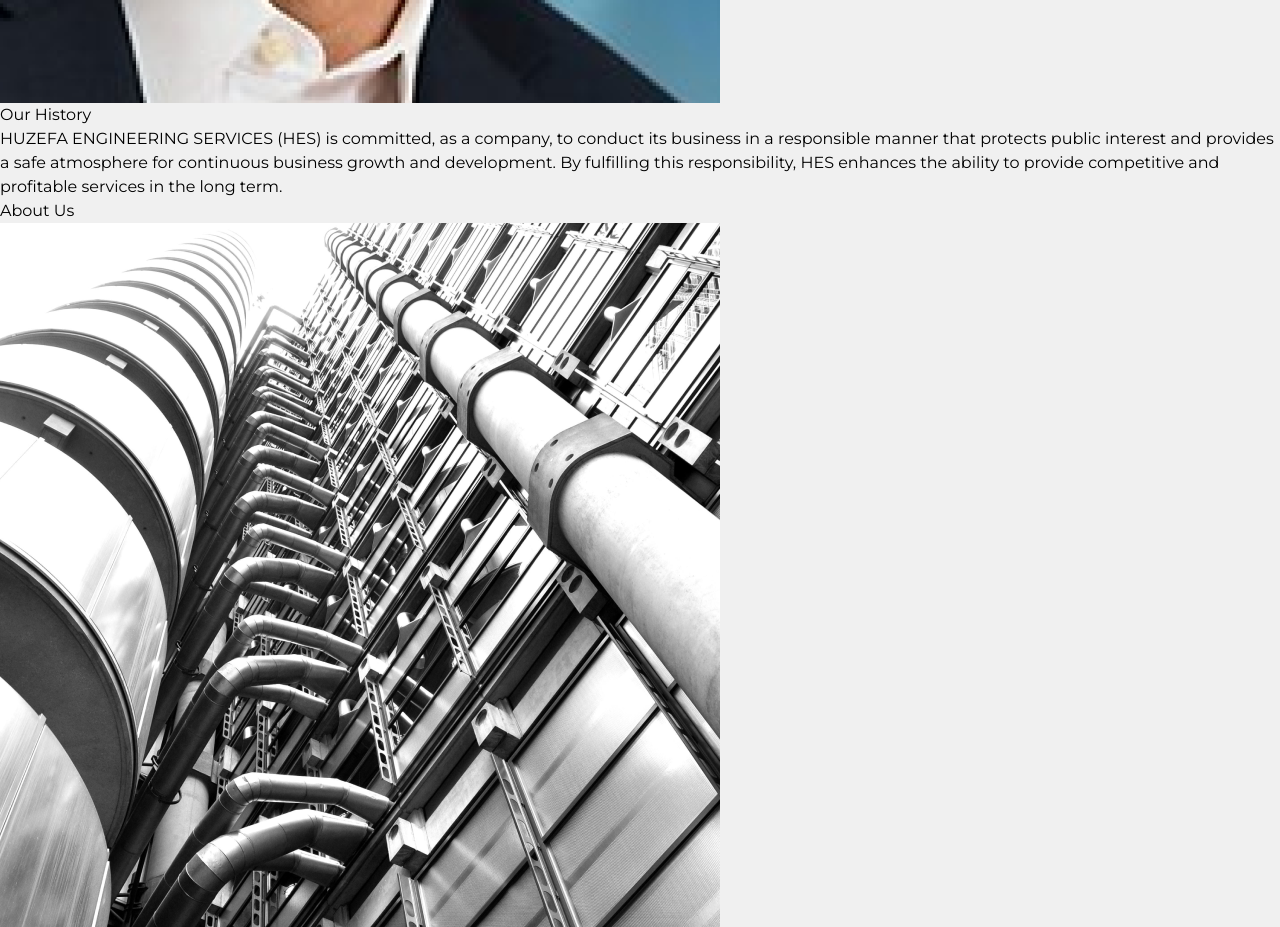
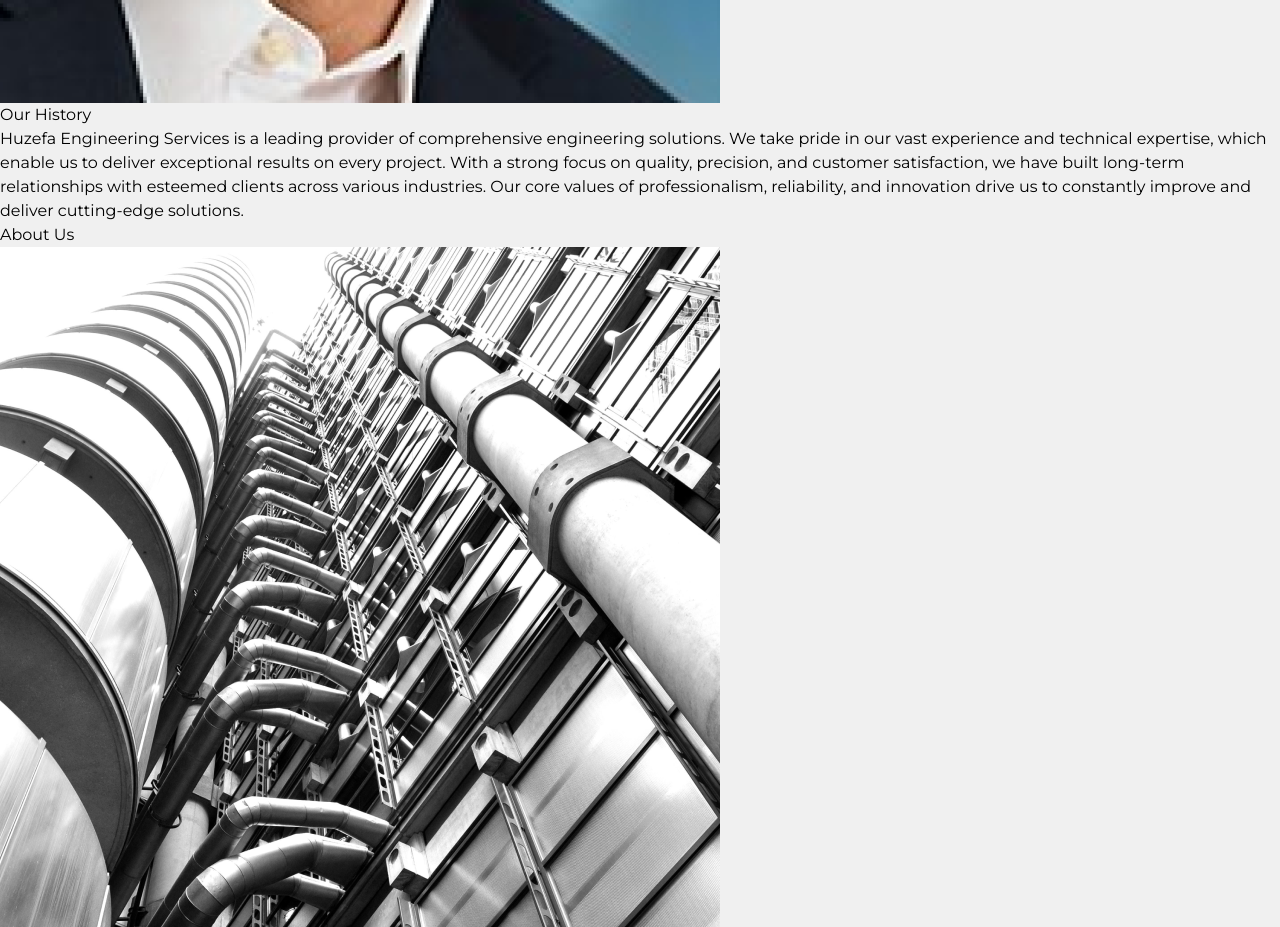
Before and after one commit to asfand687/huzefa-engineering, a React (Vite) app: page / in a window 1280 px wide. Shown: the part 5000-5927 px from the top of the page. Built offline with nearby package versions, Linux system fonts and the light colour scheme.

Commit message:
updated content

```diff
--- a/src/sections/HistorySectionTop.jsx
+++ b/src/sections/HistorySectionTop.jsx
@@ -6,8 +6,8 @@ const HistorySectionTop = () => {
     <div className="flex flex-col md:flex-row items-center gap-6">
       <article className="w-full max-w-[500px]">
         <h2 className="text-4xl font-bold md:font-normal md:text-6xl pb-3">Our History</h2>
-        <p className="text-base font-bold md:font-normalmd:text-2xl">
-          HUZEFA ENGINEERING SERVICES (HES) is committed, as a company, to conduct its business in a responsible manner that protects public interest and provides a safe atmosphere for continuous business growth and development. By fulfilling this responsibility, HES enhances the ability to provide competitive and profitable services in the long term.
+        <p className="text-base font-bold md:font-normal md:text-2xl text-justify">
+          Huzefa Engineering Services is a leading provider of comprehensive engineering solutions. We take pride in our vast experience and technical expertise, which enable us to deliver exceptional results on every project. With a strong focus on quality, precision, and customer satisfaction, we have built long-term relationships with esteemed clients across various industries. Our core values of professionalism, reliability, and innovation drive us to constantly improve and deliver cutting-edge solutions.
         </p>
         <div className="pt-5 md:pt-12">
           <button
```
